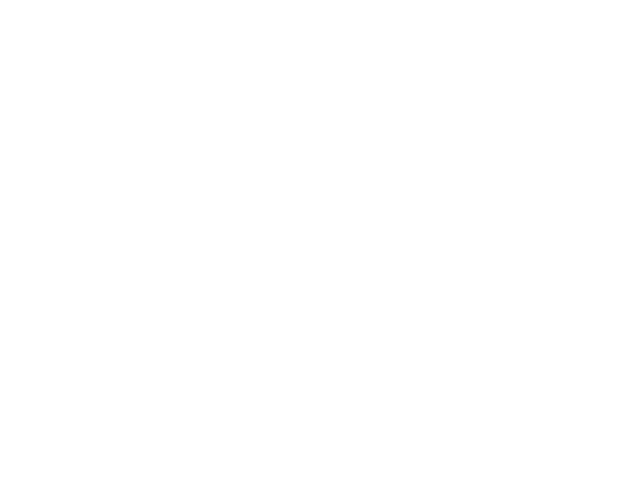
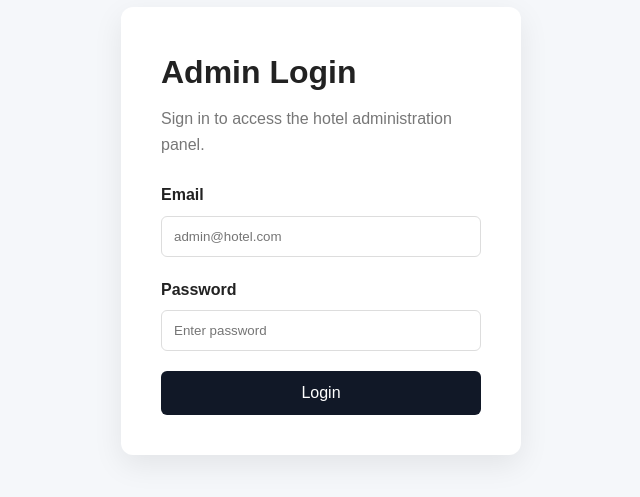
Before and after one commit to ar1jml/hotelproject, a Vue app in the folder frontend/: page /admin/login in a window 1280 px wide. Before the commit this address had no page. Shown: the part 169-666 px from the top of the page, without its empty margins (319-959 px from the left). Built offline with nearby package versions, Linux system fonts and the light colour scheme.

Commit message:
login and registration

```diff
--- a/frontend/src/router/index.js
+++ b/frontend/src/router/index.js
@@ -9,6 +9,10 @@ import Bookings from '@/views/admin/Bookings.vue'
 import Guests from '../views/admin/Guests.vue'
 import Payments from '../views/admin/Payments.vue'
 import AdminRooms from '@/views/admin/Rooms.vue'
+import Register from '@/views/auth/Register.vue'
+import AdminLogin from '@/views/auth/AdminLogin.vue'
+
+
 
 const routes = [
     {
@@ -58,7 +62,17 @@ const routes = [
         path: '/admin/rooms',
         name: 'AdminRooms',
         component: AdminRooms
-    }
+    },
+    {
+  path: '/register',
+  name: 'Register',
+  component: Register
+},
+{
+  path: '/admin/login',
+  name: 'AdminLogin',
+  component: AdminLogin
+},
 ]
 
 const router = createRouter({
--- /dev/null
+++ b/frontend/src/views/auth/AdminLogin.vue
@@ -0,0 +1,129 @@
+<script setup>
+import { ref } from 'vue'
+import { useRouter } from 'vue-router'
+
+const router = useRouter()
+
+const email = ref('')
+const password = ref('')
+const error = ref('')
+
+const handleLogin = () => {
+  error.value = ''
+
+  // Temporary admin credentials
+  if (
+    email.value === 'admin@hotel.com' &&
+    password.value === 'admin123'
+  ) {
+    router.push('/admin/dashboard')
+  } else {
+    error.value = 'Invalid email or password'
+  }
+}
+</script>
+
+<template>
+  <div class="login-page">
+    <div class="login-card">
+      <h1>Admin Login</h1>
+
+      <p>Sign in to access the hotel administration panel.</p>
+
+      <form @submit.prevent="handleLogin">
+
+        <div class="form-group">
+          <label>Email</label>
+
+          <input
+            v-model="email"
+            type="email"
+            placeholder="admin@hotel.com"
+            required
+          />
+        </div>
+
+        <div class="form-group">
+          <label>Password</label>
+
+          <input
+            v-model="password"
+            type="password"
+            placeholder="Enter password"
+            required
+          />
+        </div>
+
+        <p v-if="error" class="error">
+          {{ error }}
+        </p>
+
+        <button type="submit">
+          Login
+        </button>
+
+      </form>
+    </div>
+  </div>
+</template>
+
+<style scoped>
+.login-page {
+  min-height: 100vh;
+  display: flex;
+  justify-content: center;
+  align-items: center;
+  background: #f5f7fa;
+}
+
+.login-card {
+  width: 400px;
+  padding: 40px;
+  background: white;
+  border-radius: 12px;
+  box-shadow: 0 10px 30px rgba(0, 0, 0, 0.08);
+}
+
+h1 {
+  margin-bottom: 8px;
+}
+
+p {
+  color: #777;
+  margin-bottom: 25px;
+}
+
+.form-group {
+  margin-bottom: 20px;
+}
+
+label {
+  display: block;
+  margin-bottom: 8px;
+  font-weight: 600;
+}
+
+input {
+  width: 100%;
+  padding: 12px;
+  box-sizing: border-box;
+  border: 1px solid #ddd;
+  border-radius: 6px;
+}
+
+button {
+  width: 100%;
+  padding: 13px;
+  border: none;
+  border-radius: 6px;
+  background: #111827;
+  color: white;
+  font-size: 16px;
+  cursor: pointer;
+}
+
+.error {
+  color: red;
+  margin-bottom: 15px;
+}
+</style>
--- /dev/null
+++ b/frontend/src/views/auth/Register.vue
@@ -0,0 +1,285 @@
+<script setup>
+import { ref } from 'vue'
+import { useRouter } from 'vue-router'
+
+const router = useRouter()
+
+const firstName = ref('')
+const lastName = ref('')
+const email = ref('')
+const password = ref('')
+const showPassword = ref(false)
+const loading = ref(false)
+const error = ref('')
+
+const register = async () => {
+  error.value = ''
+
+  if (!firstName.value || !lastName.value || !email.value || !password.value) {
+    error.value = 'Please fill in all fields.'
+    return
+  }
+
+  try {
+    loading.value = true
+
+    // We will connect this to FastAPI later
+    console.log({
+      firstName: firstName.value,
+      lastName: lastName.value,
+      email: email.value,
+      password: password.value
+    })
+
+    // Temporary navigation
+    router.push('/admin/login')
+  } catch (err) {
+    error.value = 'Something went wrong. Please try again.'
+  } finally {
+    loading.value = false
+  }
+}
+</script>
+
+<template>
+  <div class="register-page">
+    <div class="register-card">
+
+      <div class="logo">
+        🏨
+      </div>
+
+      <h1>Hotel Manager</h1>
+      <p class="subtitle">Create your account</p>
+
+      <form @submit.prevent="register">
+
+        <div class="name-row">
+          <div class="form-group">
+            <label>First Name</label>
+            <input
+              v-model="firstName"
+              type="text"
+              placeholder="First Name"
+            />
+          </div>
+
+          <div class="form-group">
+            <label>Last Name</label>
+            <input
+              v-model="lastName"
+              type="text"
+              placeholder="Last Name"
+            />
+          </div>
+        </div>
+
+        <div class="form-group">
+          <label>Email Address</label>
+
+          <div class="input-wrapper">
+            <span>✉</span>
+
+            <input
+              v-model="email"
+              type="email"
+              placeholder="Enter your email"
+            />
+          </div>
+        </div>
+
+        <div class="form-group">
+          <label>Password</label>
+
+          <div class="input-wrapper">
+            <span>🔒</span>
+
+            <input
+              v-model="password"
+              :type="showPassword ? 'text' : 'password'"
+              placeholder="Create a password"
+            />
+
+            <button
+              type="button"
+              class="password-toggle"
+              @click="showPassword = !showPassword"
+            >
+              {{ showPassword ? '◉' : '○' }}
+            </button>
+          </div>
+        </div>
+
+        <p v-if="error" class="error">
+          {{ error }}
+        </p>
+
+        <button
+          type="submit"
+          class="register-button"
+          :disabled="loading"
+        >
+          {{ loading ? 'Creating Account...' : 'Create Account' }}
+        </button>
+
+      </form>
+
+      <p class="login-text">
+        Already have an account?
+        <button @click="router.push('/admin/login')">
+          Sign in
+        </button>
+      </p>
+
+    </div>
+  </div>
+</template>
+
+<style scoped>
+.register-page {
+  min-height: 100vh;
+  display: flex;
+  justify-content: center;
+  align-items: center;
+  background: #eef3ff;
+  padding: 30px;
+}
+
+.register-card {
+  width: 100%;
+  max-width: 430px;
+  background: white;
+  padding: 35px 30px 25px;
+  border-radius: 8px;
+  box-shadow: 0 8px 30px rgba(0, 0, 0, 0.08);
+}
+
+.logo {
+  width: 42px;
+  height: 42px;
+  margin: 0 auto 15px;
+  display: flex;
+  justify-content: center;
+  align-items: center;
+  font-size: 28px;
+}
+
+h1 {
+  text-align: center;
+  margin: 0;
+  font-size: 25px;
+  font-weight: 700;
+  color: #111827;
+}
+
+.subtitle {
+  text-align: center;
+  margin: 7px 0 28px;
+  color: #777;
+  font-size: 14px;
+}
+
+.name-row {
+  display: grid;
+  grid-template-columns: 1fr 1fr;
+  gap: 14px;
+}
+
+.form-group {
+  margin-bottom: 18px;
+}
+
+label {
+  display: block;
+  margin-bottom: 7px;
+  font-size: 13px;
+  font-weight: 600;
+  color: #374151;
+}
+
+input {
+  width: 100%;
+  height: 42px;
+  box-sizing: border-box;
+  border: 1px solid #d7dce5;
+  border-radius: 6px;
+  padding: 0 12px;
+  font-size: 14px;
+  outline: none;
+}
+
+input:focus {
+  border-color: #2563eb;
+  box-shadow: 0 0 0 2px rgba(37, 99, 235, 0.1);
+}
+
+.input-wrapper {
+  position: relative;
+  display: flex;
+  align-items: center;
+}
+
+.input-wrapper > span {
+  position: absolute;
+  left: 12px;
+  z-index: 1;
+  font-size: 14px;
+}
+
+.input-wrapper input {
+  padding-left: 38px;
+  padding-right: 42px;
+}
+
+.password-toggle {
+  position: absolute;
+  right: 10px;
+  border: none;
+  background: transparent;
+  cursor: pointer;
+  font-size: 16px;
+}
+
+.register-button {
+  width: 100%;
+  height: 44px;
+  border: none;
+  border-radius: 6px;
+  background: #2563eb;
+  color: white;
+  font-size: 14px;
+  font-weight: 600;
+  cursor: pointer;
+  margin-top: 4px;
+}
+
+.register-button:hover {
+  background: #1d4ed8;
+}
+
+.register-button:disabled {
+  opacity: 0.7;
+  cursor: not-allowed;
+}
+
+.error {
+  color: #dc2626;
+  font-size: 13px;
+  margin: -5px 0 12px;
+}
+
+.login-text {
+  text-align: center;
+  margin: 22px 0 0;
+  color: #777;
+  font-size: 13px;
+}
+
+.login-text button {
+  border: none;
+  background: none;
+  color: #2563eb;
+  font-weight: 600;
+  cursor: pointer;
+}
+</style>
```
